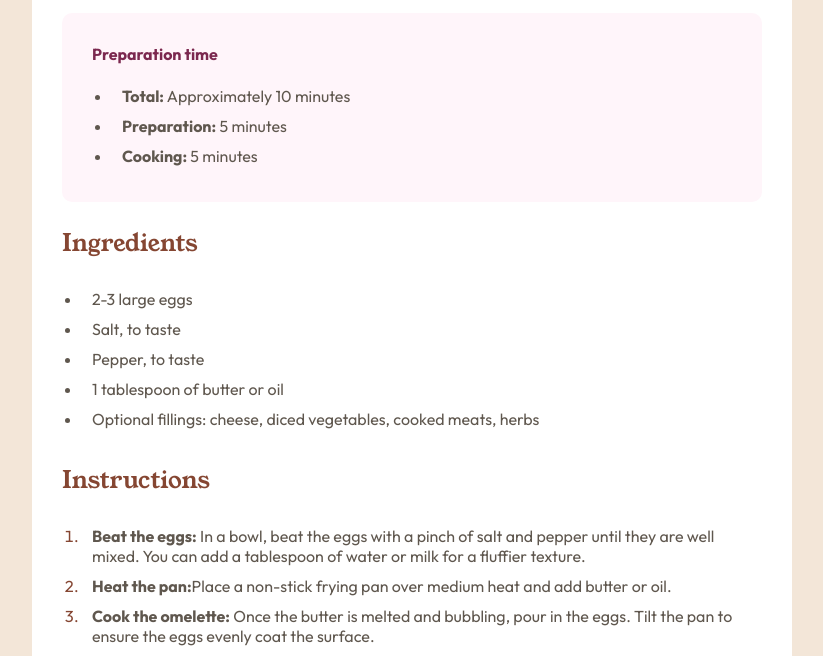
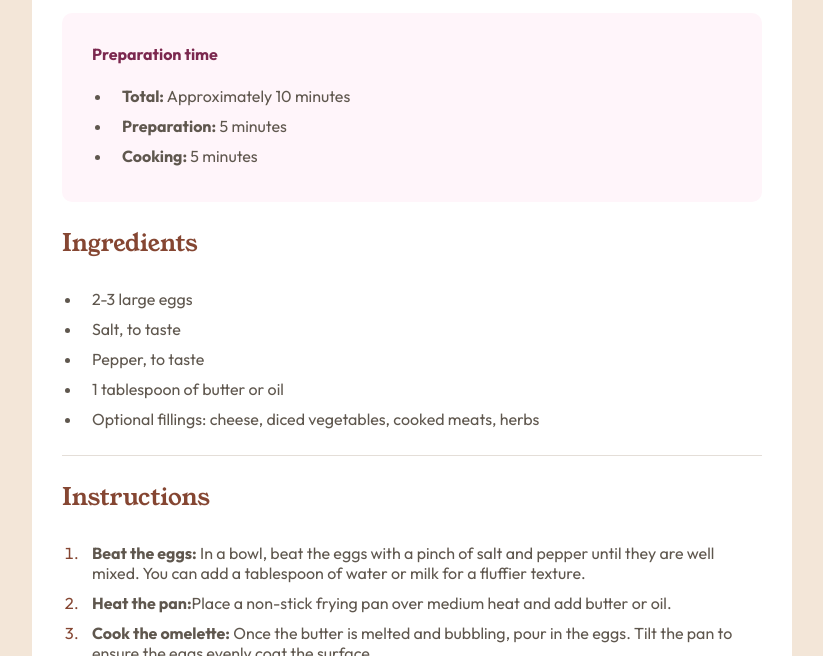
Before and after one commit to AdejareAyomikun/recipe-page, a plain HTML site: page index.html in a window 1280 px wide. Shown: the part 543-1199 px from the top of the page, without its empty margins (228-1051 px from the left). Drawn offline with Linux system fonts and the light colour scheme.

Commit message:
Updated styles.css "Added border bottom to .ingredients

```diff
--- a/styles.css
+++ b/styles.css
@@ -74,6 +74,7 @@ img {
 }
 .ingredients {
   text-align: start;
+  border-bottom: 1px solid var(--Stone-150);
 }
 
 .title {
```
